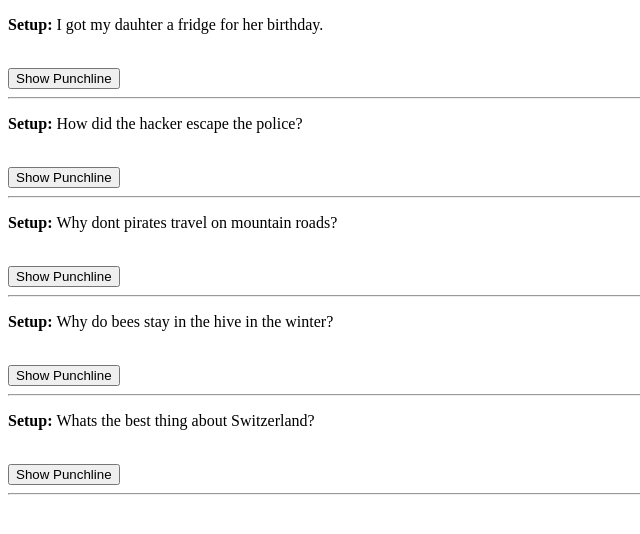
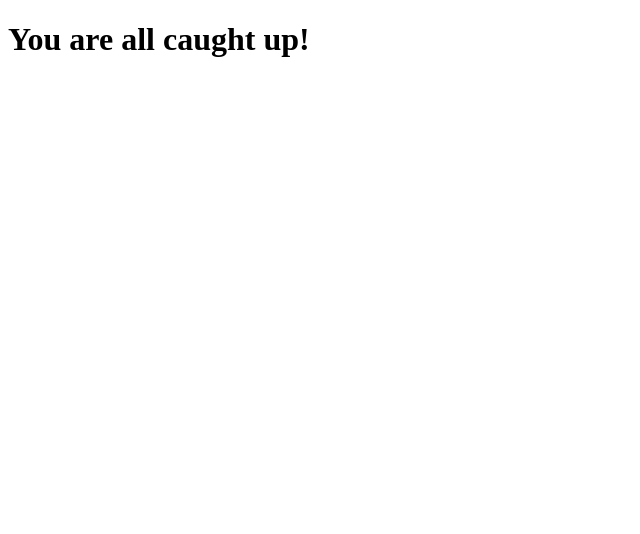
Before and after one commit to HarikaPenukonda/props-tutorial-2, a React (Create React App) app: page / in a window 1280 px wide. Shown: the top 534 px of the page, without its empty margins (0-640 px from the left). Built offline with nearby package versions, Linux system fonts and the light colour scheme.

Commit message:
challenge 1 - onw way

```diff
--- a/src/App.js
+++ b/src/App.js
@@ -1,7 +1,7 @@
 import React from "react";
 import Jokes from "./Jokes";
 import jokesData from "./jokesData";
-//import MyApp from "./conditional-rendering/MyApp";
+import MyApp2 from "./conditional-rendering/MyApp2";
 
 export default function App(){
     const jokeElement = jokesData.map(joke => {
@@ -13,8 +13,8 @@
     })
     return(
         <div>
-            {jokeElement}
-            {/* <MyApp/> */}
+            {/* {jokeElement} */}
+            <MyApp2/>
         </div>
 
     )
--- a/src/Jokes.js
+++ b/src/Jokes.js
@@ -25,6 +25,5 @@
              <button onClick={handleClick}>{isShown ? "Hide" : "Show" } Punchline</button>
              <hr/>
         </div>
-
     )
 }
--- /dev/null
+++ b/src/conditional-rendering/MyApp2.js
@@ -0,0 +1,21 @@
+import React from "react";
+
+export default function MyApp2(){
+    const [messages,setMessages] = React.useState([])
+
+    /*
+        Challenge 1:
+            - If there are no unread messages, display "You are all caught up"
+            - If there are > 0 unread messages, display "You have <n> unread message(s)"
+                - If there is exactly 1 unread message, It should read "message" singular
+    */
+
+    return(
+        <div>
+        {
+            messages.length === 0 ? <h1>You are all caught up!</h1> : <h1>You have {messages.length} unread message{messages.length>1 && "s"}</h1>
+        }
+            {/* <h1>{messages.length === 1 ? `You have ${messages.length} unread message` : `You have ${messages.length} unread messages`}</h1>             */}
+        </div>
+    )
+}
```
